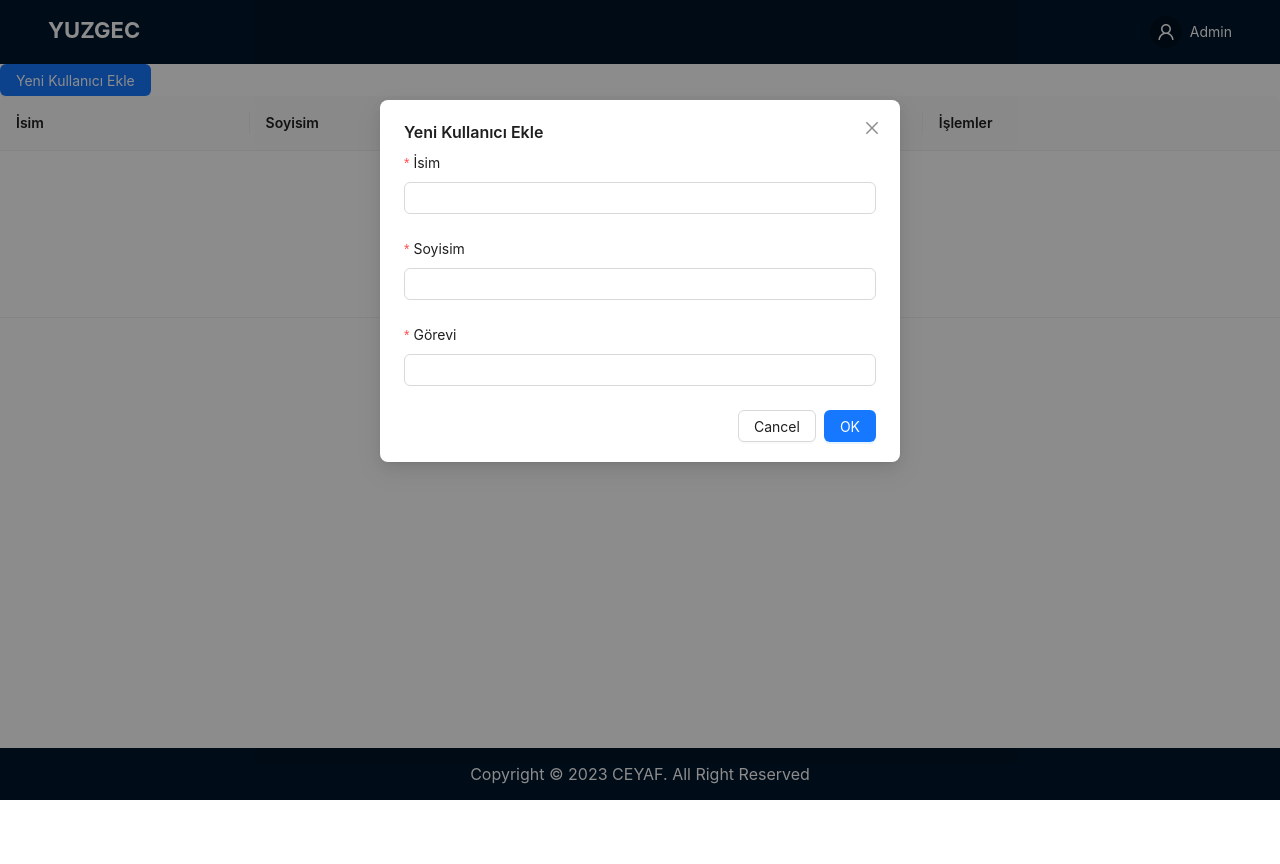
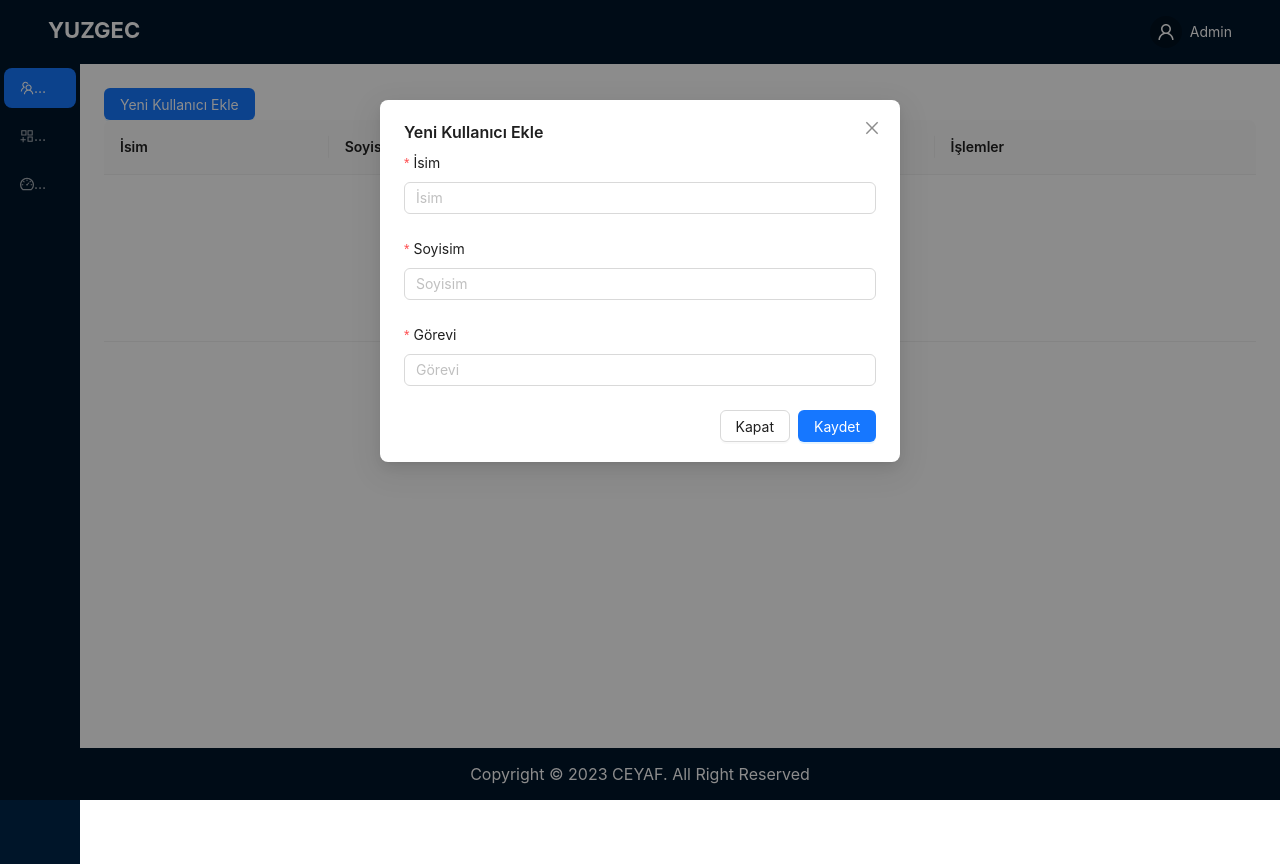
Before and after one commit to CEo7AF/yuzgec-automation, a React (Create React App) app: page /admin-panel in a window 1280 px wide. Both pictures are taken after a click on the button "Yeni Kullanıcı Ekle". Before the commit the page ends 800 px from the top, so only its background shows below. Built offline with nearby package versions, Linux system fonts and the light colour scheme.

Commit message:
Admin_panel

```diff
--- a/src/Pages/AdminPanel.js
+++ b/src/Pages/AdminPanel.js
@@ -1,59 +1,25 @@
 import React, { useState, useEffect } from 'react';
-import { Button, Modal, Form, Input, Table, Space } from 'antd';
-import { DeleteOutlined } from '@ant-design/icons';
+import { Button, Modal, Input, Form, Table, Space, Menu, Layout } from 'antd';
+import { DeleteOutlined, TeamOutlined, AppstoreAddOutlined, DashboardOutlined } from '@ant-design/icons';
+
+const { Sider, Content } = Layout;
 
 const AdminPanel = () => {
-  const [isModalVisible, setIsModalVisible] = useState(false);
+  const [isModalOpen, setIsModalOpen] = useState(false);
+  const [users, setUsers] = useState([]);
   const [form] = Form.useForm();
-  const [users, setUsers] = useState([]);
 
   useEffect(() => {
-    // Burada, sayfa yüklendiğinde localStorage'dan kullanıcıları yükleme işlemleri yapılabilir.
     const loadedUsers = JSON.parse(localStorage.getItem('users')) || [];
     setUsers(loadedUsers);
   }, []);
 
   useEffect(() => {
-    // Burada, kullanıcılar değiştiğinde localStorage'a kaydetme işlemleri yapılabilir.
     localStorage.setItem('users', JSON.stringify(users));
   }, [users]);
 
-  const columns = [
-    {
-      title: 'İsim',
-      dataIndex: 'name',
-      key: 'name',
-    },
-    {
-      title: 'Soyisim',
-      dataIndex: 'surname',
-      key: 'surname',
-    },
-    {
-      title: 'Görevi',
-      dataIndex: 'role',
-      key: 'role',
-    },
-    {
-      title: 'İşlemler',
-      key: 'action',
-      render: (text, record) => (
-        <Space size="middle">
-          <Button type="danger" icon={<DeleteOutlined />} onClick={() => handleDelete(record.key)}>
-            Sil
-          </Button>
-        </Space>
-      ),
-    },
-  ];
-
   const showModal = () => {
-    setIsModalVisible(true);
-  };
-
-  const handleCancel = () => {
-    setIsModalVisible(false);
-    form.resetFields();
+    setIsModalOpen(true);
   };
 
   const handleOk = () => {
@@ -61,11 +27,16 @@ const AdminPanel = () => {
       .then(values => {
         setUsers([...users, { key: users.length, ...values }]);
         form.resetFields();
-        setIsModalVisible(false);
+        setIsModalOpen(false);
       })
       .catch(errorInfo => {
         console.log('Validation Failed:', errorInfo);
       });
+  };
+
+  const handleCancel = () => {
+    form.resetFields();
+    setIsModalOpen(false);
   };
 
   const handleDelete = key => {
@@ -74,25 +45,66 @@ const AdminPanel = () => {
   };
 
   return (
+    <Layout style={{ minHeight: '100vh' }}>
+      <Sider width={80} theme="dark">
+        <Menu theme="dark" mode="vertical" defaultSelectedKeys={['1']} style={{ height: '100%', display: 'flex', flexDirection: 'column', alignItems: 'center' }}>
+          <Menu.Item key="1" icon={<TeamOutlined />} onClick={() => {}}>
+            Personel Listesi
+          </Menu.Item>
+          <Menu.Item key="2" icon={<AppstoreAddOutlined />} onClick={() => {}}>
+            Aktif Projeler
+          </Menu.Item>
+          <Menu.Item key="3" icon={<DashboardOutlined />} onClick={() => {}}>
+            Dashboard
+          </Menu.Item>
+        </Menu>
+      </Sider>
+      <Layout>
+        <Content style={{ padding: '24px', background: '#fff', minHeight: 280 }}>
           <div>
             <Button type="primary" onClick={showModal}>
               Yeni Kullanıcı Ekle
             </Button>
-      <Modal title="Yeni Kullanıcı Ekle" visible={isModalVisible} onOk={handleOk} onCancel={handleCancel}>
-        <Form form={form} layout="vertical" name="userForm">
-          <Form.Item name="name" label="İsim" rules={[{ required: true, message: 'Lütfen ismi girin!' }]}>
-            <Input />
+            <Modal
+              title="Yeni Kullanıcı Ekle"
+              visible={isModalOpen}
+              onOk={handleOk}
+              onCancel={handleCancel}
+              okText="Kaydet"
+              cancelText="Kapat"
+            >
+              <Form layout="vertical" form={form}>
+                <Form.Item label="İsim" name="name" rules={[{ required: true, message: 'İsim giriniz!' }]}>
+                  <Input placeholder="İsim" />
                 </Form.Item>
-          <Form.Item name="surname" label="Soyisim" rules={[{ required: true, message: 'Lütfen soyismi girin!' }]}>
-            <Input />
+                <Form.Item label="Soyisim" name="surname" rules={[{ required: true, message: 'Soyisim giriniz!' }]}>
+                  <Input placeholder="Soyisim" />
                 </Form.Item>
-          <Form.Item name="role" label="Görevi" rules={[{ required: true, message: 'Lütfen görevi girin!' }]}>
-            <Input />
+                <Form.Item label="Görevi" name="role" rules={[{ required: true, message: 'Görevi giriniz!' }]}>
+                  <Input placeholder="Görevi" />
                 </Form.Item>
               </Form>
             </Modal>
-      <Table columns={columns} dataSource={users} />
+            <Table dataSource={users} columns={[
+              { title: 'İsim', dataIndex: 'name', key: 'name' },
+              { title: 'Soyisim', dataIndex: 'surname', key: 'surname' },
+              { title: 'Görevi', dataIndex: 'role', key: 'role' },
+              {
+                title: 'İşlemler',
+                key: 'action',
+                render: (_, record) => (
+                  <Space size="middle">
+                    <Button type="danger" icon={<DeleteOutlined />} onClick={() => handleDelete(record.key)}>
+                      Sil
+                    </Button>
+                  </Space>
+                ),
+              },
+            ]} />
           </div>
+        </Content>
+      </Layout>
+    </Layout>
   );
 };
 
```
Lines whose indentation alone changed are shown as unchanged.
